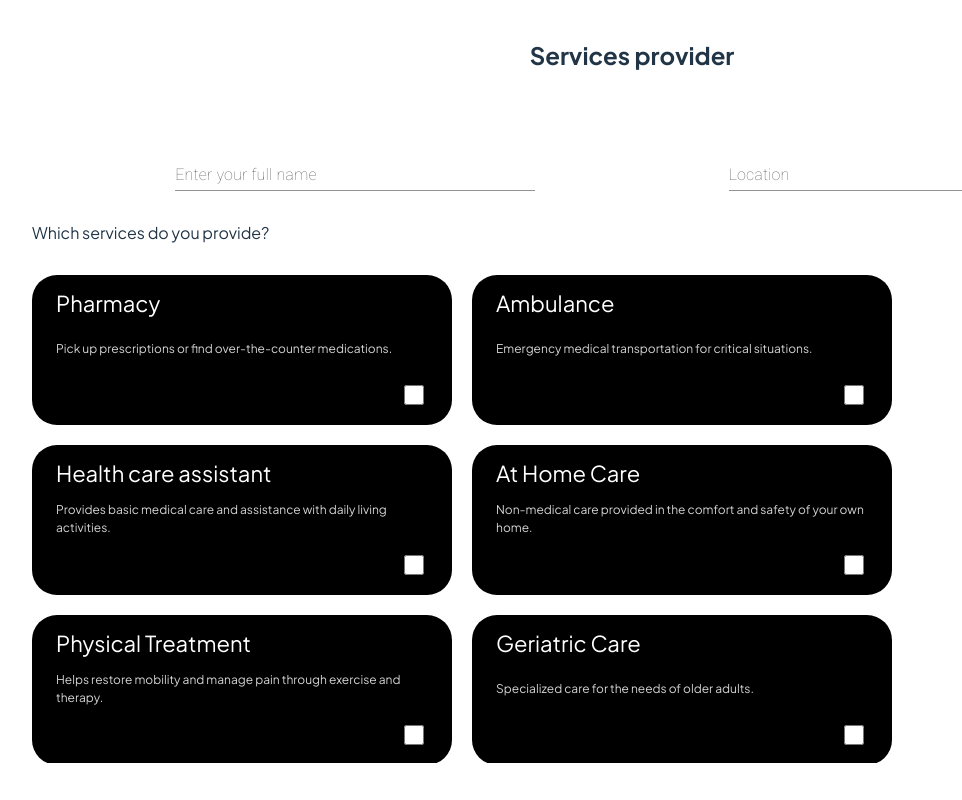
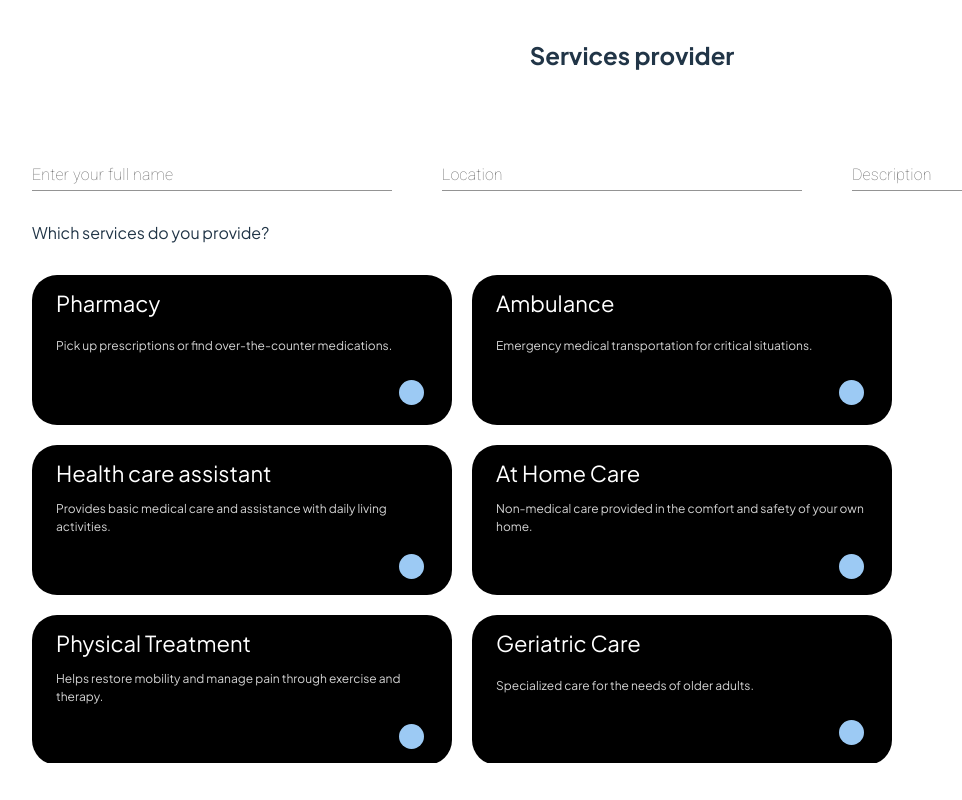
Before and after one commit to nuno-studiographene/depeche-node, a React (Vite) app in the folder nodependents/: page /signup/worker in a window 1280 px wide. Shown: the whole page, without its empty margins (8-970 px from the left). Built offline with nearby package versions, Linux system fonts and the light colour scheme.

Commit message:
worker register page

```diff
--- a/nodependents/src/index.css
+++ b/nodependents/src/index.css
@@ -82,3 +82,27 @@ button:focus-visible {
     background-color: #f9f9f9;
   }
 }
+
+input[type="checkbox"] {
+  appearance: none;
+  -webkit-appearance: none;
+  display: flex;
+  align-content: center;
+  justify-content: center;
+  font-size: 2rem;
+  background-color: #9CCAF4;
+  border-radius: 100%;
+}
+
+input[type="checkbox"]::before {
+  content: "";
+  width: 1.5rem;
+  transform: scale(0);
+  border-radius: 0.5rem;
+  clip-path: polygon(28% 38%, 41% 53%, 75% 24%, 86% 38%, 40% 78%, 15% 50%);
+  background-color: #fff;
+}
+
+input[type="checkbox"]:checked::before {
+  transform: scale(0.8);
+}
--- a/nodependents/src/views/signup/worker/index.jsx
+++ b/nodependents/src/views/signup/worker/index.jsx
@@ -52,13 +52,15 @@ const WorkerSignup = () => {
         <div
           style={{
             display: "flex",
-            justifyContent: "space-evenly",
+            justifyContent: "start",
             gap: "50px",
           }}
         >
           <TextField
             id="standard-basic"
-            sx={{ width: "30%" }}
+            sx={{
+              width: "30%",
+            }}
             label="Enter your full name"
             variant="standard"
             value={fullName}
@@ -67,8 +69,21 @@ const WorkerSignup = () => {
 
           <TextField
             id="standard-basic"
-            sx={{ width: "30%" }}
+            sx={{
+              width: "30%",
+            }}
             label="Location"
+            variant="standard"
+            value={fullName}
+            onChange={(e) => handleName(e)}
+          />
+
+          <TextField
+            id="standard-basic"
+            sx={{
+              width: "30%",
+            }}
+            label="Description"
             variant="standard"
             value={fullName}
             onChange={(e) => handleName(e)}
@@ -89,6 +104,7 @@ const WorkerSignup = () => {
               }}
               key={service.value + index}
               style={{
+                cursor: "pointer",
                 width: "420px",
                 height: "150px",
                 display: "flex",
@@ -119,8 +135,8 @@ const WorkerSignup = () => {
                   style={{
                     display: "flex",
                     justifyContent: "end",
-                    width: "20px",
-                    height: "20px",
+                    width: "25px",
+                    height: "25px",
                   }}
                   type="checkbox"
                   value={service.value}
```
